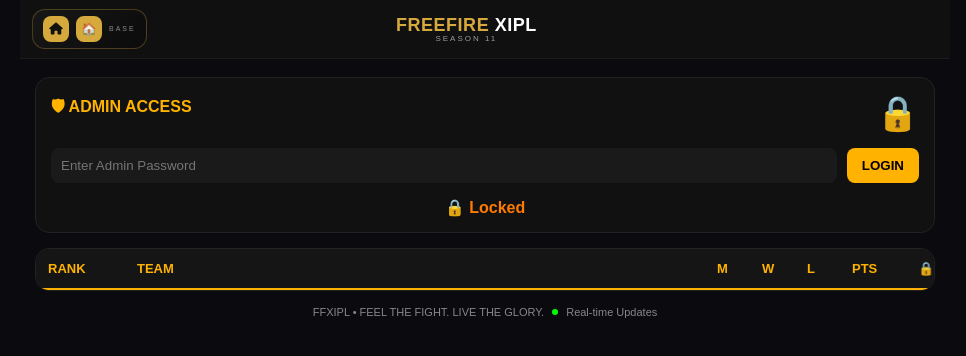
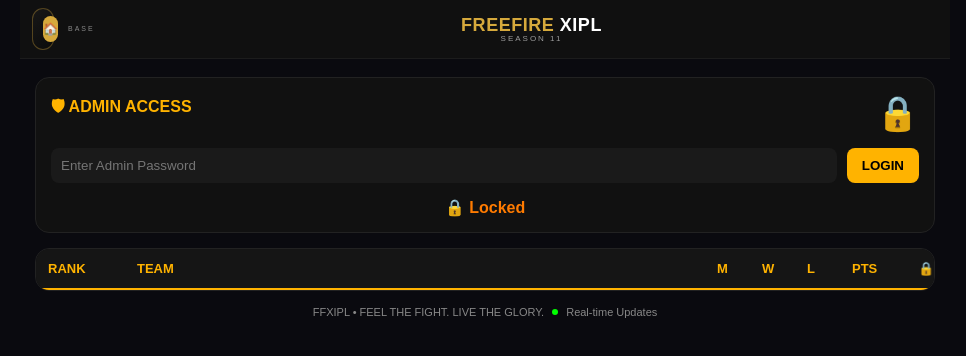
Before and after one commit to rebeldarling-001/star-free, a plain HTML site: page leaderboard.html in a window 1280 px wide. Shown: the whole page, without its empty margins (155-1121 px from the left). Drawn offline with nearby package versions, Linux system fonts and the light colour scheme; no server answers.

Commit message:
Add files via upload

```diff
--- a/leaderboard.css
+++ b/leaderboard.css
@@ -418,7 +418,7 @@
 flex-direction:column;
 align-items:center;
 position:absolute;
-left:48%;
+left:55%;
 transform:translateX(-50%);
 }
 
@@ -444,17 +444,24 @@
 }
 
 .x-return-btn{
-height:40px;
-display:flex;
-align-items:center;
-gap:7px;
-padding:0 10px;
-background:linear-gradient(135deg,#171717,#0b0b0b);
-border:1px solid rgba(214,169,60,.3);
-border-radius:13px;
-cursor:pointer;
-transition:.25s;
+    width:10px;      /* Reduce from current size */
+    height:42px;
+
+    display:flex;
+    align-items:center;
+    gap:10px;
+
+    padding:10px 10px;
+
+    background:linear-gradient(135deg,#171717,#0b0b0b);
+
+    border:1px solid rgba(214,169,60,.35);
+    border-radius:14px;
+
+    cursor:pointer;
+
 }
+
 
 .x-return-btn:hover{
 border-color:#D6A93C;
--- a/leaderboard.html
+++ b/leaderboard.html
@@ -21,9 +21,7 @@
 
 <button class="x-return-btn" id="homeButton">
 
-<div class="return-icon">
-    <i class="fas fa-house"></i>
-</div>
+
 <div class="return-icon">
     🏠
 </div>
```
